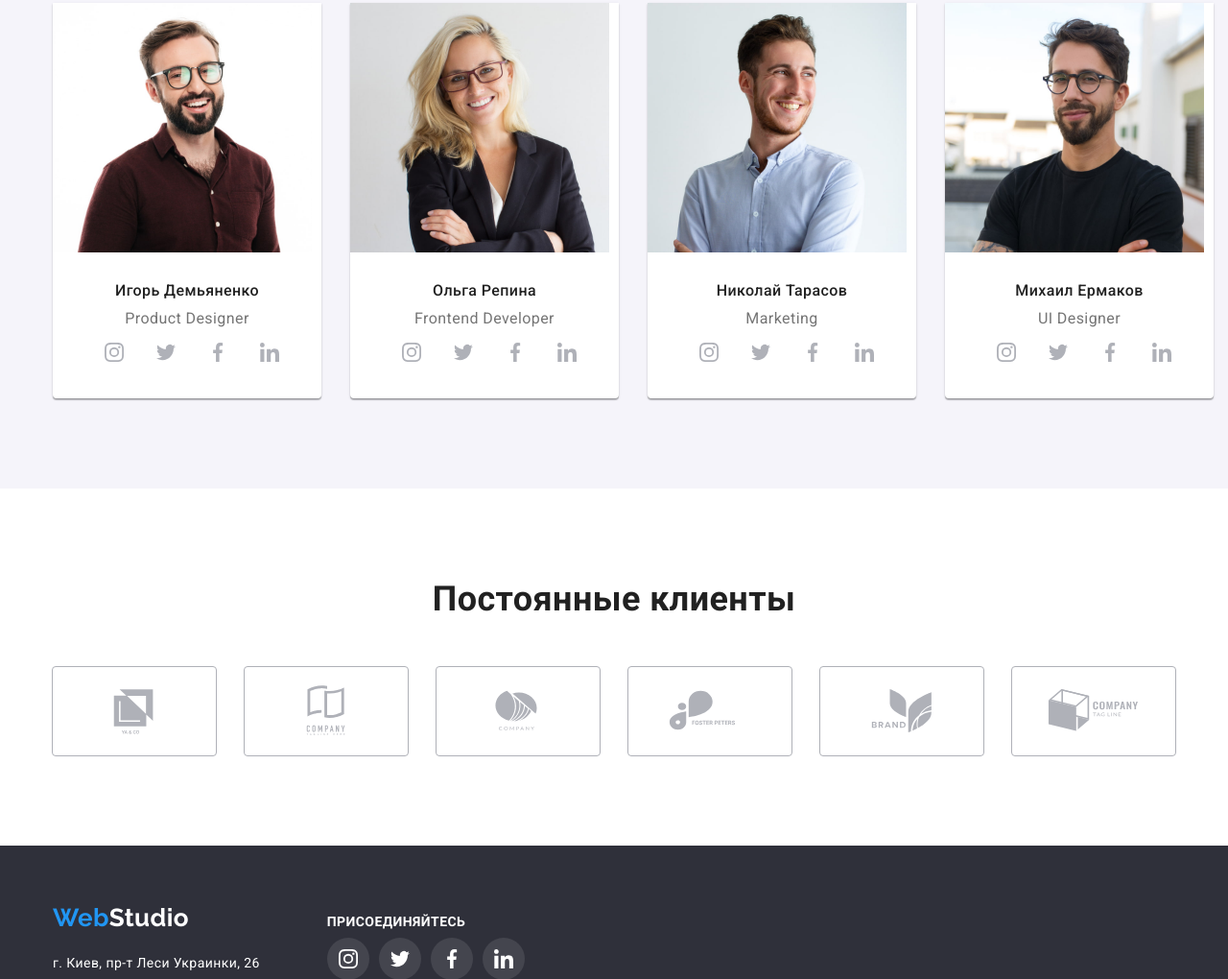
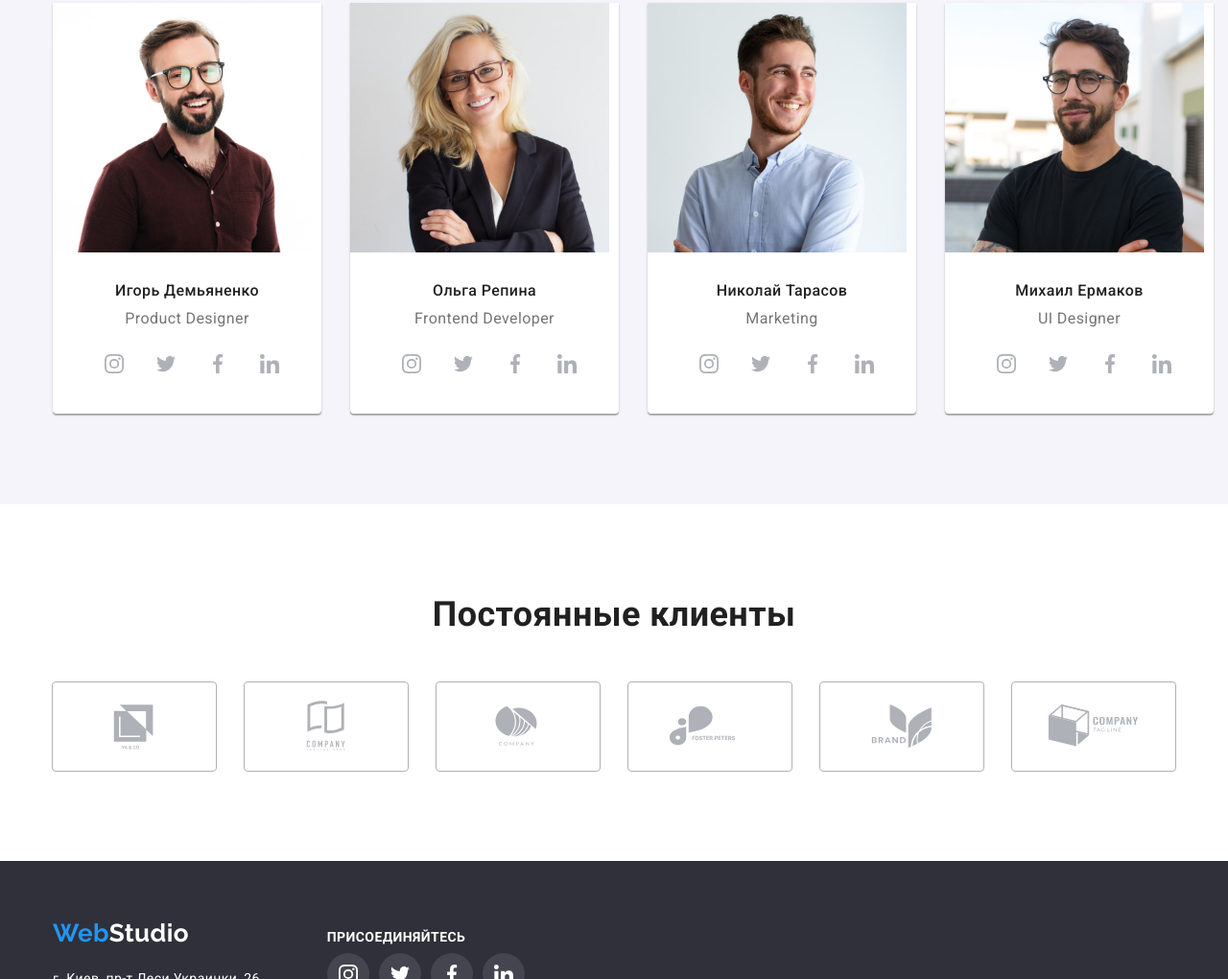
Before and after one commit to huruzka/goit-markup-hw-05, a plain HTML site: page index.html in a window 1280 px wide. Shown: the part 1780-2800 px from the top of the page at 96% size. Drawn offline with nearby package versions, Linux system fonts and the light colour scheme.

Commit message:
hw changes

```diff
--- a/CSS/styles.css
+++ b/CSS/styles.css
@@ -65,9 +65,7 @@ header{
     border-bottom: 1px solid var(--border-color);
 }
 .nav-logo{
-    width: 145px;
-    height: 31px;
-    margin: 24px 0px 25px 0px;
+    padding: 24px 0px 25px 0px;
     text-decoration: none;
     font-family: Raleway;
     font-weight: 700;
@@ -76,6 +74,7 @@ header{
     letter-spacing: 0.03em;
     color: var(--blue-color)
 }
+
 .style-logo{
     color: var(--titels-color);
 }
@@ -121,6 +120,8 @@ header{
 
 .email,
 .tel{
+    display: flex;
+    align-items: center;
     font-weight: 500;
     font-size: 14px;
     line-height: 1.14;
@@ -128,6 +129,7 @@ header{
     color:var(--text-color);
     fill: var(--text-color);
     }
+
 .tel-icon,
 .email-icon{
     margin-right: 10px;
@@ -363,13 +365,13 @@ header{
 }
 
 .team-name{
-    padding-bottom: 10px;
+    margin-bottom: 10px;
     font-weight: 500;
     color: var(--titels-color);
 }
 
 .team-possition{
-    padding-bottom: 16px;
+    margin-bottom: 16px;
     font-size: 16px;
     line-height: 1.19;
 }
@@ -380,6 +382,8 @@ header{
  }
 
  .sociallinks-link{
+    display: flex;
+    justify-content: center;
     border-radius: 30px;
     width: 44px;
     height: 44px;
@@ -406,23 +410,31 @@ background-color: var(--blue-color);
 }
 .clients-list{
     display: flex;
-    justify-content: center;
     border-radius: 15px;
 }
 .client-logo{
-    padding: 16px 32px 16px 32px;
-    margin: 0px;
-    outline: 1px solid var(--border-color-icon);
-    border-radius: 3px;
-    width: 170px;
-    height: 92px;
-    fill: var(--border-color-icon)
+
 }
+
 .client-logo:not(:last-child){
     margin-right: 30px;
 }
-.client-logo:hover,
-.client-logo:focus{
+
+.client-logo-link{
+    display: flex;
+    justify-content: center;
+    align-items: center;
+
+    width: 170px;
+    height: 92px;
+
+    outline: 1px solid var(--border-color-icon);
+    border-radius: 3px;
+    fill: var(--border-color-icon);
+}
+
+.client-logo-link:hover,
+.client-logo-link:focus{
     fill: var(--blue-color);
     outline-color: var(--blue-color);
     cursor: pointer;
--- a/index.html
+++ b/index.html
@@ -253,37 +253,37 @@
     <h2 class="titel">Постоянные клиенты</h2>
     <ul class="clients-list">
         <li class="client-logo">
-            <a>
+            <a class="client-logo-link" href="">
                 <svg class="icon-logo" width="106px"
                 height="60px"><use href="./images/symbol-defs.svg#Logo1"></use> </svg>
             </a>
         </li>
         <li class="client-logo">
-            <a>
+            <a class="client-logo-link" href="">
                 <svg class="icon-logo" width="106px"
                 height="60px"><use href="./images/symbol-defs.svg#Logo2"></use> </svg>
             </a>
         </li>
         <li class="client-logo">
-            <a>
+            <a class="client-logo-link" href="">
                 <svg class="icon-logo" width="106px"
                 height="60px"><use href="./images/symbol-defs.svg#Logo3"></use> </svg>
             </a>
         </li>
         <li class="client-logo">
-            <a>
+            <a class="client-logo-link" href="">
                 <svg class="icon-logo" width="106px"
                 height="60px"><use href="./images/symbol-defs.svg#Logo4"></use> </svg>
             </a>
         </li>
         <li class="client-logo">
-            <a>
+            <a class="client-logo-link" href="">
                 <svg class="icon-logo" width="106px"
                 height="60px"><use href="./images/symbol-defs.svg#Logo5"></use> </svg>
             </a>
         </li>
         <li class="client-logo">
-            <a>
+            <a class="client-logo-link" href="">
                 <svg class="icon-logo" width="106px"
                 height="60px"><use href="./images/symbol-defs.svg#Logo6"></use> </svg>
             </a>
```
